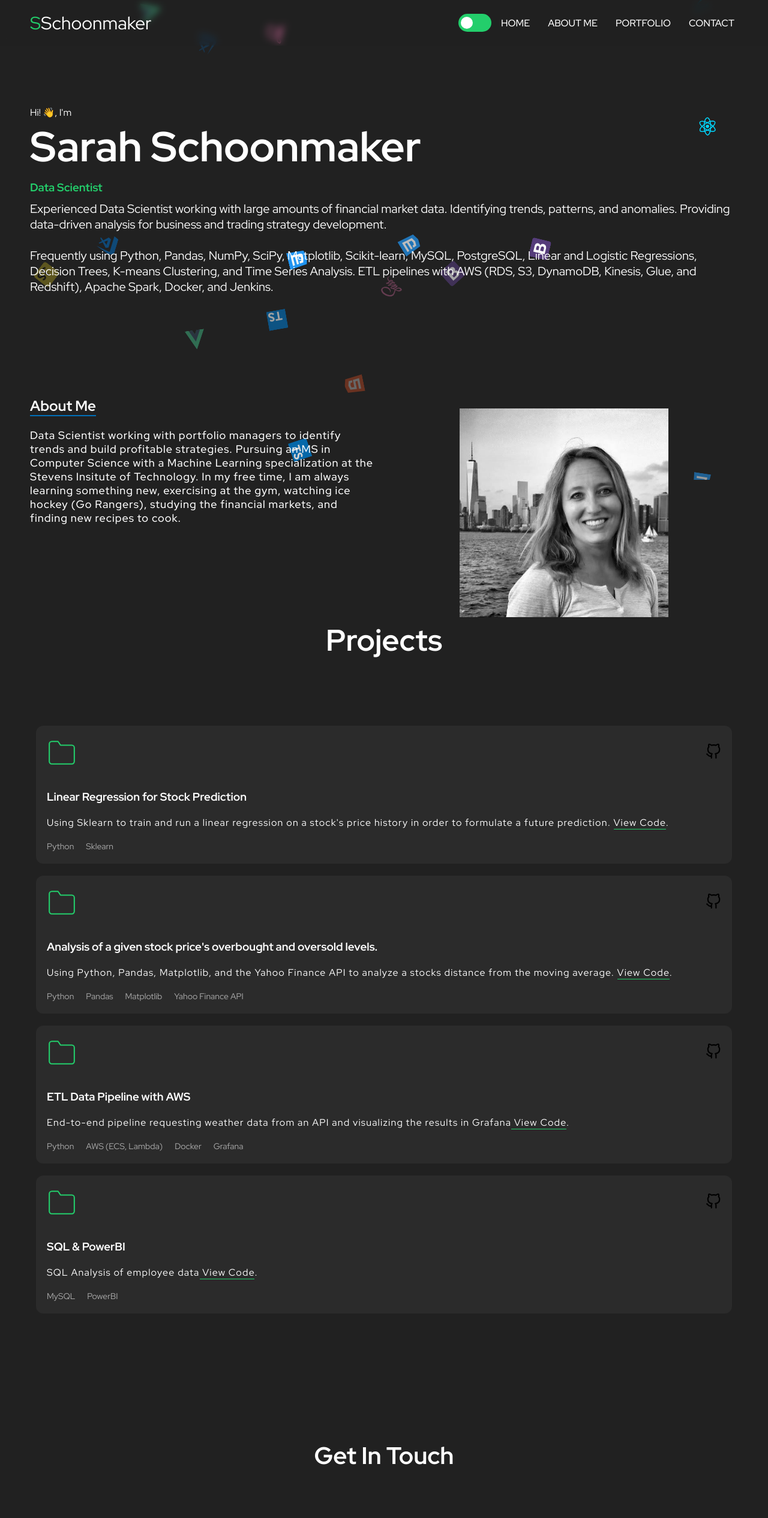
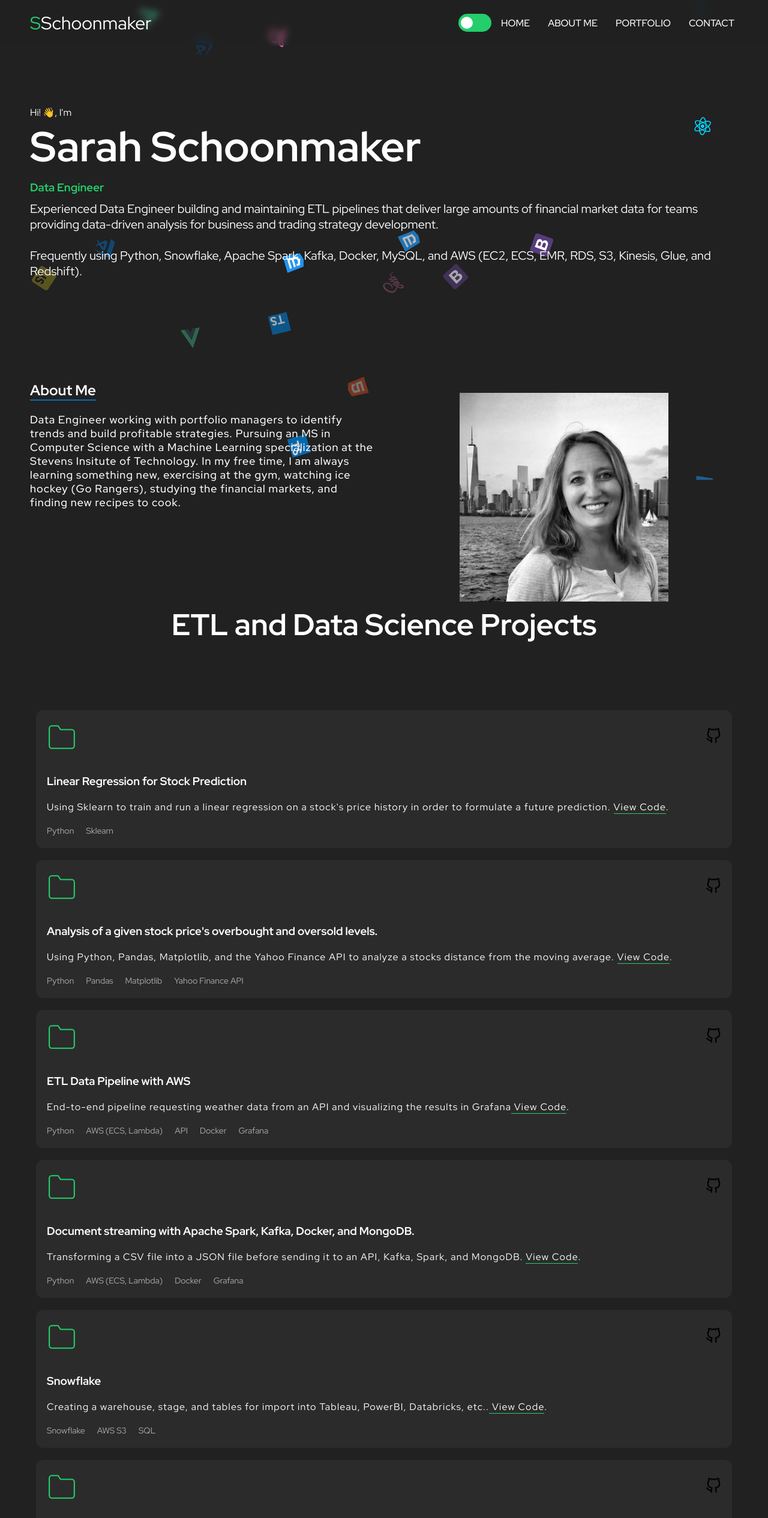
Before and after one commit to SarahSchoonmaker/sarah-react-portfolio, a React (Create React App) app: page / in a window 1280 px wide. Shown: the top 2531 px of the page at 60% size. Built offline with nearby package versions, Linux system fonts and the light colour scheme.

Commit message:
edited projects

```diff
--- a/src/components/About/About.tsx
+++ b/src/components/About/About.tsx
@@ -18,7 +18,7 @@ export function About(){
           <h2>About Me</h2>
         </ScrollAnimation>
         <ScrollAnimation animateIn="fadeInLeft" delay={0.2 * 1000}>
-          <p>Data Scientist working with portfolio
+          <p>Data Engineer working with portfolio
             managers to identify trends and build profitable strategies.
             Pursuing an MS in Computer Science with a Machine Learning specialization at the Stevens Insitute of Technology.
             In my free time, I am always learning something new, exercising at the gym, watching ice hockey (Go Rangers),
--- a/src/components/Hero/Hero.tsx
+++ b/src/components/Hero/Hero.tsx
@@ -13,17 +13,17 @@ export function Hero(){
           <h1>Sarah Schoonmaker</h1>
         </ScrollAnimation>
         <ScrollAnimation animateIn="fadeInUp" delay={0.4 * 1000}>
-          <h3>Data Scientist</h3>
+          <h3>Data Engineer</h3>
         </ScrollAnimation>
         <ScrollAnimation animateIn="fadeInUp" delay={0.6 * 1000}>
-          <p className="small-resume">Experienced Data Scientist working with
-          large amounts of financial market data. Identifying trends, patterns, and anomalies. Providing
+          <p className="small-resume">Experienced Data Engineer building and maintaining ETL pipelines that deliver
+          large amounts of financial market data for teams providing
           data-driven analysis for business and trading strategy development. <br></br>
           <br></br>
 
-          Frequently using Python, Pandas, NumPy, SciPy, Matplotlib, Scikit-learn, MySQL, PostgreSQL, Linear and Logistic Regressions,
-          Decision Trees, K-means Clustering, and Time Series Analysis. ETL pipelines with AWS (RDS, S3, DynamoDB, Kinesis, Glue,
-          and Redshift), Apache Spark, Docker, and Jenkins.
+          Frequently using Python, Snowflake, Apache Spark, Kafka, Docker, MySQL, and
+          AWS (EC2, ECS, EMR, RDS, S3, Kinesis, Glue, and Redshift).
+
           </p>
         </ScrollAnimation>
 
--- a/src/components/Portfolio/Portfolio.tsx
+++ b/src/components/Portfolio/Portfolio.tsx
@@ -7,7 +7,7 @@ import ScrollAnimation from "react-animate-on-scroll";
 export function Portfolio(){
   return(
     <Container id="portfolio">
-      <h2>Projects</h2>
+      <h2>ETL and Data Science Projects</h2>
       <div className="projects">
 
         <ScrollAnimation animateIn="flipInX">
@@ -91,8 +91,68 @@ export function Portfolio(){
               <ul className="tech-list">
               <li>Python</li>
               <li>AWS (ECS, Lambda)</li>
+              <li>API</li>
               <li>Docker</li>
               <li>Grafana</li>
+              </ul>
+            </footer>
+          </div>
+        </ScrollAnimation>
+
+        <ScrollAnimation animateIn="flipInX">
+          <div className="project">
+            <header>
+            <svg width="50" xmlns="http://www.w3.org/2000/svg" role="img" viewBox="0 0 24 24" fill="none" stroke="#23ce6b " stroke-width="1" stroke-linecap="round" stroke-linejoin="round" ><title>Folder</title><path d="M22 19a2 2 0 0 1-2 2H4a2 2 0 0 1-2-2V5a2 2 0 0 1 2-2h5l2 3h9a2 2 0 0 1 2 2z"></path></svg>
+            <div className="project-links">
+              <a href="https://github.com/SarahSchoonmaker/Spark-Streaming" target="_blank" rel="noreferrer">
+                <img src={githubIcon} alt="GitHub" />
+              </a>
+
+            </div>
+            </header>
+            <div className="body">
+              <h3>Document streaming with Apache Spark, Kafka, Docker, and MongoDB.</h3>
+              <p>Transforming a CSV file into a JSON file before
+                sending it to an API, Kafka, Spark, and MongoDB. <a href="https://github.com/SarahSchoonmaker/Spark-Streaming"> View Code</a>.
+
+              </p>
+            </div>
+            <footer>
+              <ul className="tech-list">
+              <li>Python</li>
+              <li>AWS (ECS, Lambda)</li>
+              <li>Docker</li>
+              <li>Grafana</li>
+              </ul>
+            </footer>
+          </div>
+        </ScrollAnimation>
+
+
+        <ScrollAnimation animateIn="flipInX">
+          <div className="project">
+            <header>
+            <svg width="50" xmlns="http://www.w3.org/2000/svg" role="img" viewBox="0 0 24 24" fill="none" stroke="#23ce6b " stroke-width="1" stroke-linecap="round" stroke-linejoin="round" ><title>Folder</title><path d="M22 19a2 2 0 0 1-2 2H4a2 2 0 0 1-2-2V5a2 2 0 0 1 2-2h5l2 3h9a2 2 0 0 1 2 2z"></path></svg>
+            <div className="project-links">
+              <a href="https://github.com/SarahSchoonmaker/Snowflake-Data-Engineering" target="_blank" rel="noreferrer">
+                <img src={githubIcon} alt="GitHub" />
+              </a>
+
+            </div>
+            </header>
+            <div className="body">
+              <h3>Snowflake</h3>
+              <p>Creating a warehouse, stage, and tables for import into Tableau, PowerBI, Databricks, etc..
+                <a href="https://github.com/SarahSchoonmaker/Snowflake-Data-Engineering"> View Code</a>.
+
+              </p>
+            </div>
+            <footer>
+              <ul className="tech-list">
+              <li>Snowflake</li>
+              <li>AWS S3</li>
+              <li>SQL</li>
+
               </ul>
             </footer>
           </div>
```
